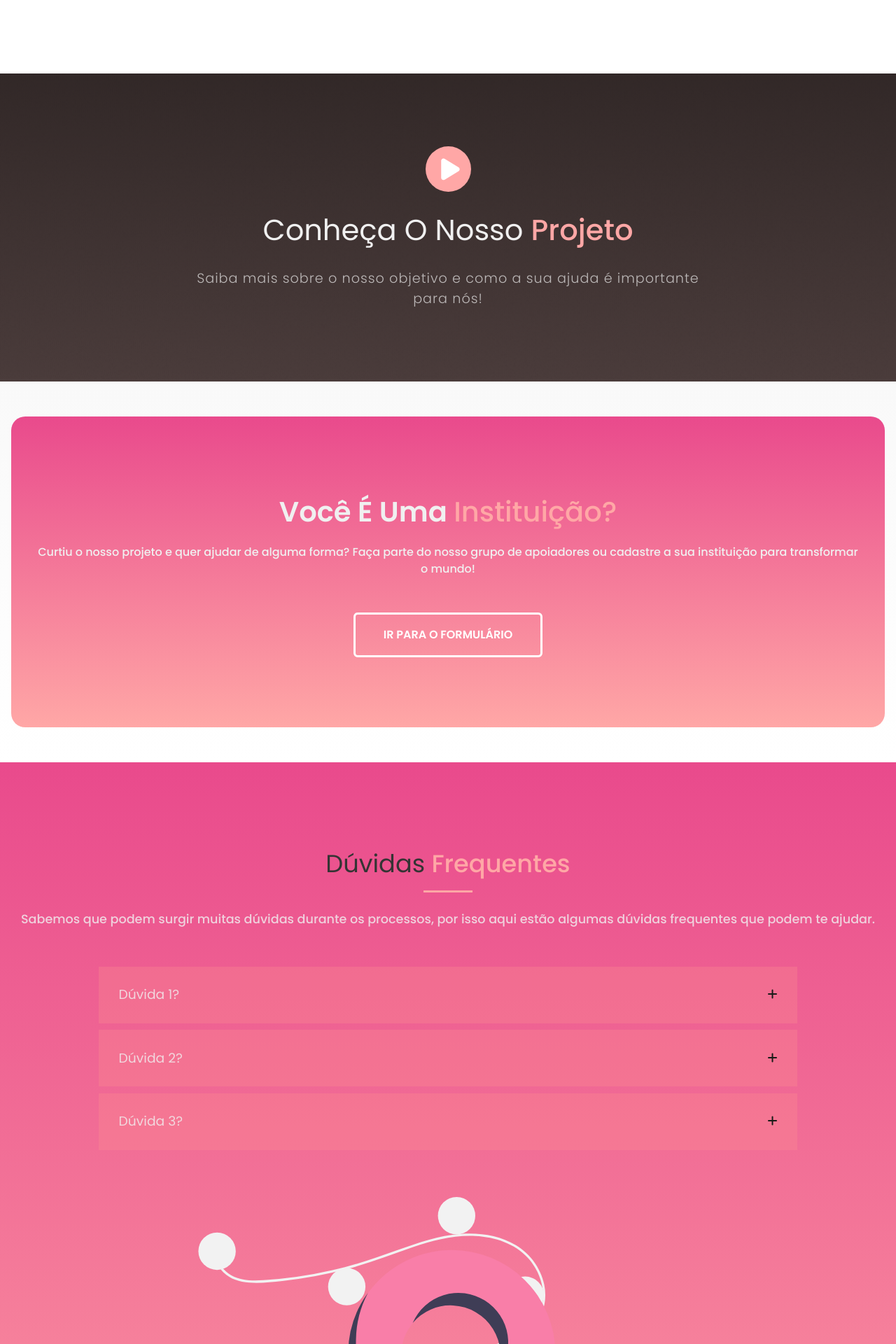
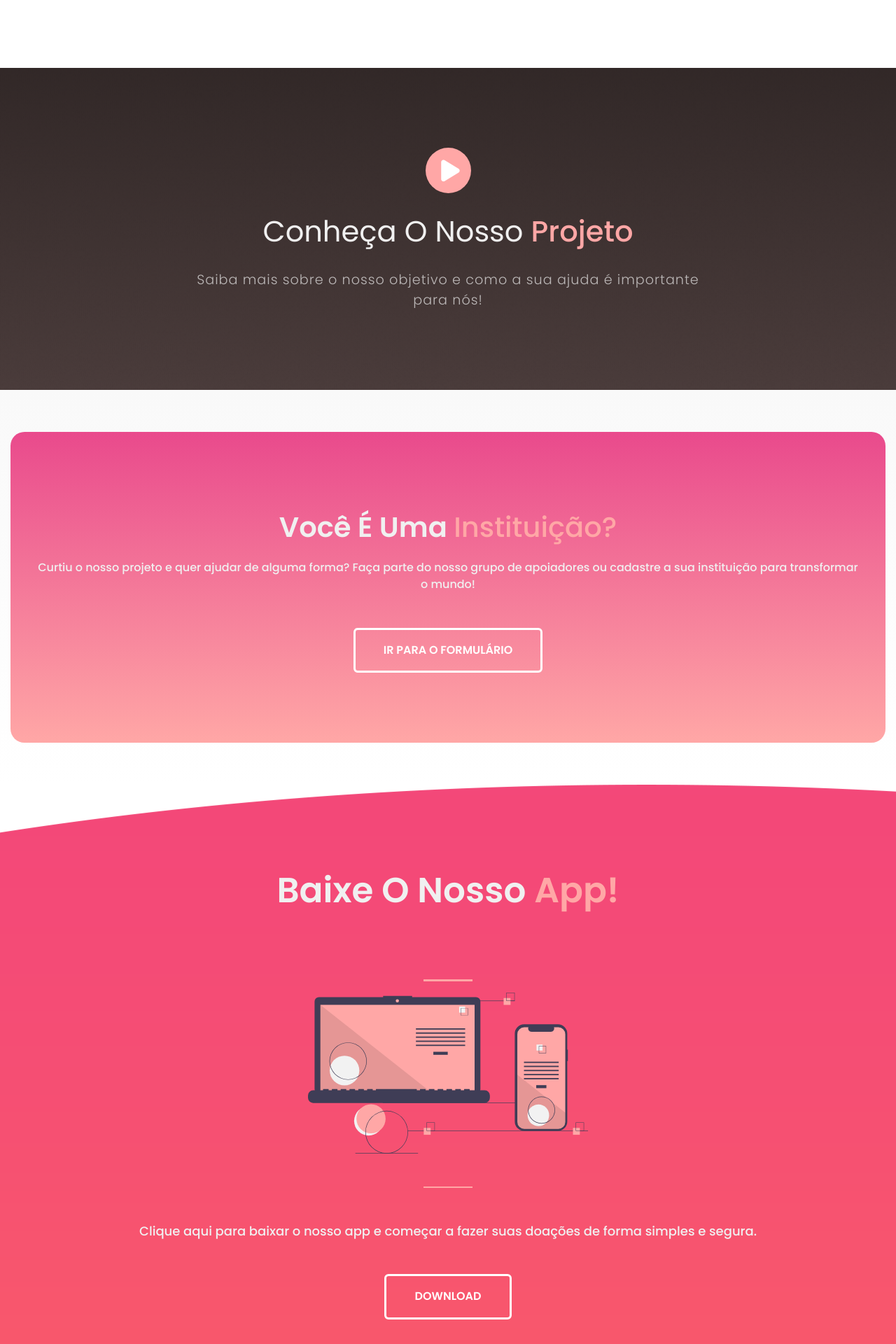
Before and after one commit to CamilleGFAlmeida/donatio, a PHP site: page /prototipo/index.html in a window 1280 px wide. Shown: the part 2320-4240 px from the top of the page at 70% size. Run offline with PHP 8.4, Linux system fonts and the light colour scheme; some libraries are stand-ins or nearby versions.

Commit message:
atualização
atz

```diff
--- a/site/prototipo/css/main.css
+++ b/site/prototipo/css/main.css
@@ -55,11 +55,13 @@
  * #SCROLLBAR CUSTOM
 \*-----------------------------------*/
 ::-webkit-scrollbar {
-    width: 12px;
+    width: 14px;
+    border-radius: 15px;
 }
 
-::-webkit-scrollbar-track {
-    background:linear-gradient(#e94a8c, #f811ab);
+::-webkit-scrollbar-thumb {
+    background:linear-gradient(#e94a8c, #FFA7A6);
+    border-radius: 15px;
 }
 
 /* setup & reusable stylings */
@@ -172,7 +174,7 @@
     width: 27ch;
     white-space: nowrap;
     overflow: hidden;
-    animation: typing 8s steps(27), blinking 0.6s;
+    animation: typing 12s steps(27), blinking 0.6s;
 }
 
 @keyframes typing {
@@ -205,6 +207,7 @@
     flex-direction: column;
     justify-content: stretch;
 }
+
 .navbar{
     position: fixed;
     top: 0;
@@ -321,8 +324,8 @@
   z-index: 1;
   background: url("../assets/about-bg.png") no-repeat;
   background-position: center;
-  background-size: cover;
-  padding: 120px 0;
+  /*background-size: cover; */
+  padding: 6rem 0; /* 120px */
   text-align: center;
 }
 
@@ -489,6 +492,77 @@
 .btn:hover {
     color: var(--night-rider);
     transition: var(--transition);
+}
+
+/*-----------------------------------*\
+ * #APP SECTION
+\*-----------------------------------*/
+#boxes-text-modify-title-app { /* titulo da pagina */
+     font-weight: 600;
+     font-size: 50px;
+     color: var(--white-smoke);
+     text-align: center;
+     margin-bottom: 6rem;
+}
+
+#boxes-text-subtitle-app { /* subtitulo de texto */
+    font-size: large; /* ADD */
+    font-weight: 500;
+    text-align: center;
+    margin: 3rem;
+    color: var(--white-smoke);
+
+}
+
+.about-app { /* App Container */
+  position: relative;
+  z-index: 1;
+  background: url("../assets/about-bg.png") no-repeat;
+  /*background-position: center;  testar devtools */
+  /*background-size: cover; testar devtools */
+  padding: 100px 0;
+  text-align: center;
+}
+
+.container {
+    padding: 10px 15px;
+}
+
+.about-card .card-title {
+    padding-inline: 40px;
+}
+
+.about-bottom-banner {
+    max-width: 400px;
+    margin-inline: auto;
+    margin-bottom: 40px;
+}
+
+.about-bottom-content { padding-inline: 50px; }
+
+.about-top .section-title { margin-bottom: 20px; }
+
+.about-top .section-title { margin-bottom: 20px; }
+
+.about-top .section-text {
+  color: var(--white);
+  font-size: var(--fs-4);
+  margin-bottom: 60px;
+}
+
+.about-list {
+  display: grid;
+  grid-template-columns: 1fr;
+  gap: 30px;
+}
+
+.about-bottom-banner img {
+  width: 100%;
+  height: 100%;
+}
+
+.about-bottom .section-title {
+     margin-bottom: 40px;
 }
 
 
@@ -728,10 +802,10 @@
 /* footer */
 .footer{
     text-align: center;
-    background: var(--black);
+    background: var(--night-rider);
     color: var(--white-smoke);
     padding: 2rem 0;
-    height: 60vh; /* 50vh */
+    height: 40vh; /* 50vh */
 }
 .footer .text{
     opacity: 0.8;
--- a/site/prototipo/index.html
+++ b/site/prototipo/index.html
@@ -37,7 +37,7 @@
       <nav class = "navbar">
         <div class = "container">
           <div class = "brand-and-toggler">
-            <a href = "index.html" class = "navbar-brand">Donatio<span>.</span></a>
+           <a href = "index.html" class = "navbar-brand">Donatio<span>.</span></a>
             <button type = "button" class = "navbar-toggler" id = "navbar-toggler">
               <i class = "fas fa-bars"></i>
             </button>
@@ -48,17 +48,23 @@
               <li class = "nav-item">
                 <a href = "#inicio" class = "nav-link">Início</a>
               </li>
+                <li class = "nav-item">
+                <a href = "#organizate" class = "nav-link">Organização</a>
+              </li>
               <li class = "nav-item">
                 <a href = "#feature" class = "nav-link">Sobre nós</a>
               </li>
-              <li class = "nav-item">
-                <a href = "#organizate" class = "nav-link">Organização</a>
+                <li class = "nav-item">
+                <a href = "#video" class = "nav-link">Projeto</a>
+              </li>
+               <li class = "nav-item">
+                <a href = "#institution" class = "nav-link">Instituição</a>
+              </li>
+               <li class = "nav-item">
+                <a href = "#app" class = "nav-link">APP</a>
               </li>
               <li class = "nav-item">
                 <a href = "#faq" class = "nav-link">FAQ</a>
-              </li>
-              <li class = "nav-item">
-                <a href = "#video" class = "nav-link">Projeto</a>
               </li>
               <li class = "nav-item">
                 <a href = "#contact" class = "nav-link">Contato</a>
@@ -101,7 +107,7 @@
             <span><i class="fa-sharp fa-solid fa-hand-holding-heart"></i></span>
             <h2 id="boxes-text-modify">Garantia de Segurança</h2>
             <div class = "line"></div>
-            <p class = "text">Prezamos pela segurança do seus dados e para isso contamos com uma criptografia para cada usuário. Seus dados estão protegidos durante e depois da doação, sendo usuário institucional ou usuário jurídico/físico.</p>
+            <p class = "text">Prezamos pela segurança de seus dados e para isso contamos com uma criptografia para cada usuário. Seus dados estarão protegidos durante e depois da doação, sendo usuário institucional ou usuário jurídico/físico.</p>
           </div>
 
           <div class = "detail-item wow animate__animated animate__fadeInRight animate__slow">
@@ -173,7 +179,7 @@
         - #CTA
       -->
 
-      <section class="cta">
+      <section class="cta" id="institution">
         <div class="container">
 
           <div class="cta-card">
@@ -189,6 +195,39 @@
               <a href="#"><button type="submit" class="btn">Ir para o formulário</button></a>
 
             </form>
+
+          </div>
+
+        </div>
+      </section>
+
+      <!-- App Section -->
+
+        <section class="about-app" id="app">
+        <div class="container">
+
+            <div class="about-bottom">
+
+
+              <h2 id="boxes-text-modify-title-app">Baixe o nosso <span class="color-point">App!</span></h2>
+              <div class="line-text-subtitle"></div>
+
+            <div class="about-bottom-content">
+
+             <!-- <h2 id="boxes-text-modify-title-app">Baixe o nosso <span class="color-point">App!</span></h2>-->
+
+              <figure class="about-bottom-banner">
+              <img src="./assets/app2.svg" alt="about banner" class="about-banner">
+            </figure>
+             <div class="line-text-subtitle"></div>
+
+              <p id="boxes-text-subtitle-app">
+               Clique aqui para baixar o nosso app e começar a fazer suas doações de forma simples e segura.
+              </p>
+
+              <a href="#linkdoapp" target="_blank"><button class="btn">Download</button></a>
+
+            </div>
 
           </div>
 
@@ -356,7 +395,8 @@
               <p class = "text">Lorem ipsum dolor sit amet consectetur adipisicing elit. Fugit nisi quis molestiae autem exercitationem sed, asperiores provident aut, quaerat illo ex reiciendis sapiente voluptas quisquam?</p>
               <p class = "text">Lorem ipsum dolor sit amet consectetur adipisicing elit. Repudiandae, suscipit! Officiis architecto laboriosam harum officia!</p>
             </div>
-            <div class="faq-head-img"><img src="assets/faq.svg"></div>
+            <!-- DIV DA IMAGEM DO FAQ -->
+            <!--<div class="faq-head-img"><img src="assets/faq.svg"></div> -->
           </div>
         </div>
       </div>
@@ -506,13 +546,7 @@
             <i class = "fab fa-instagram"></i>
           </a>
           <a href = "#" class = "center">
-            <i class = "fab fa-linkedin"></i>
-          </a>
-          <a href = "#" class = "center">
             <i class = "fab fa-twitter"></i>
-          </a>
-          <a href = "#" class = "center">
-            <i class = "fab fa-pinterest"></i>
           </a>
         </div>
       </div>
```
Also changed, not shown: site/prototipo/assets/app.svg (added), site/prototipo/assets/app2.svg (added).
